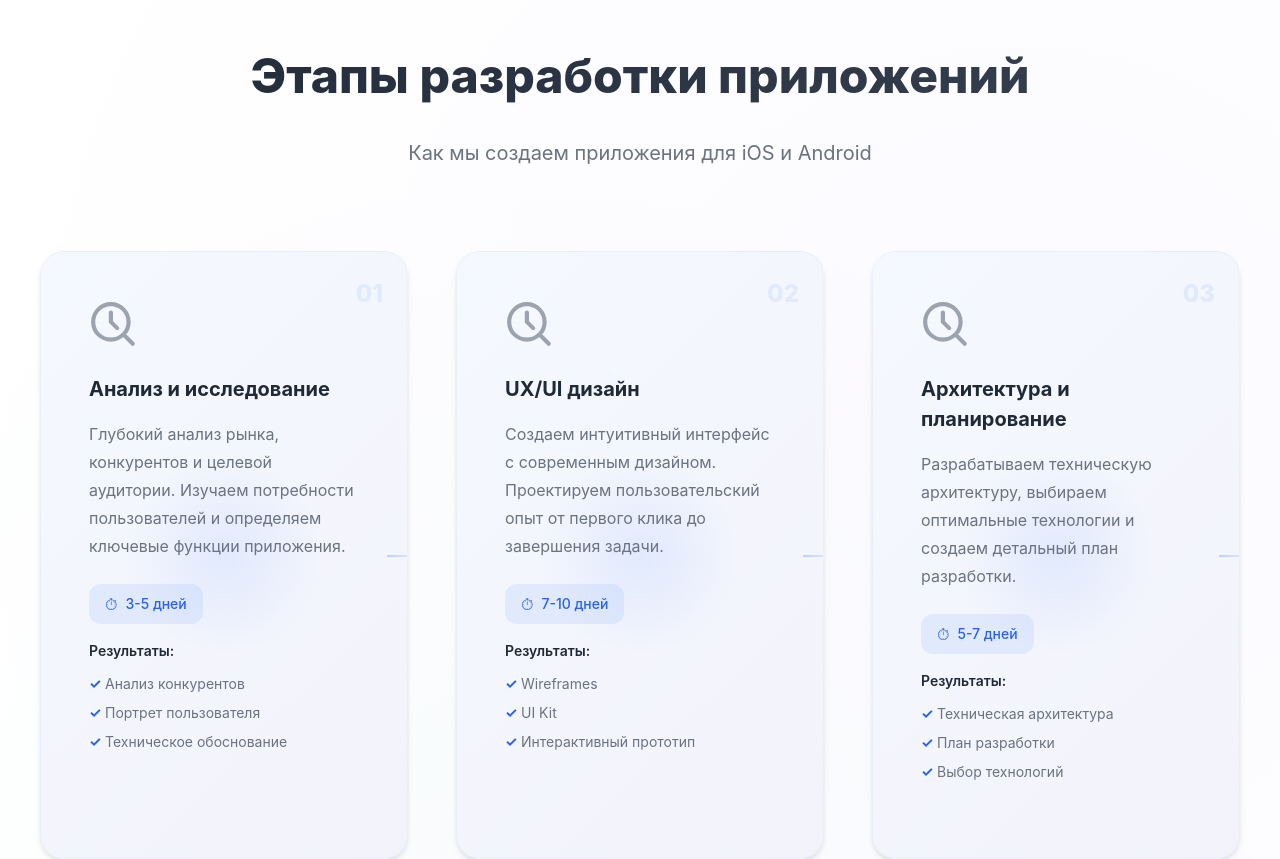
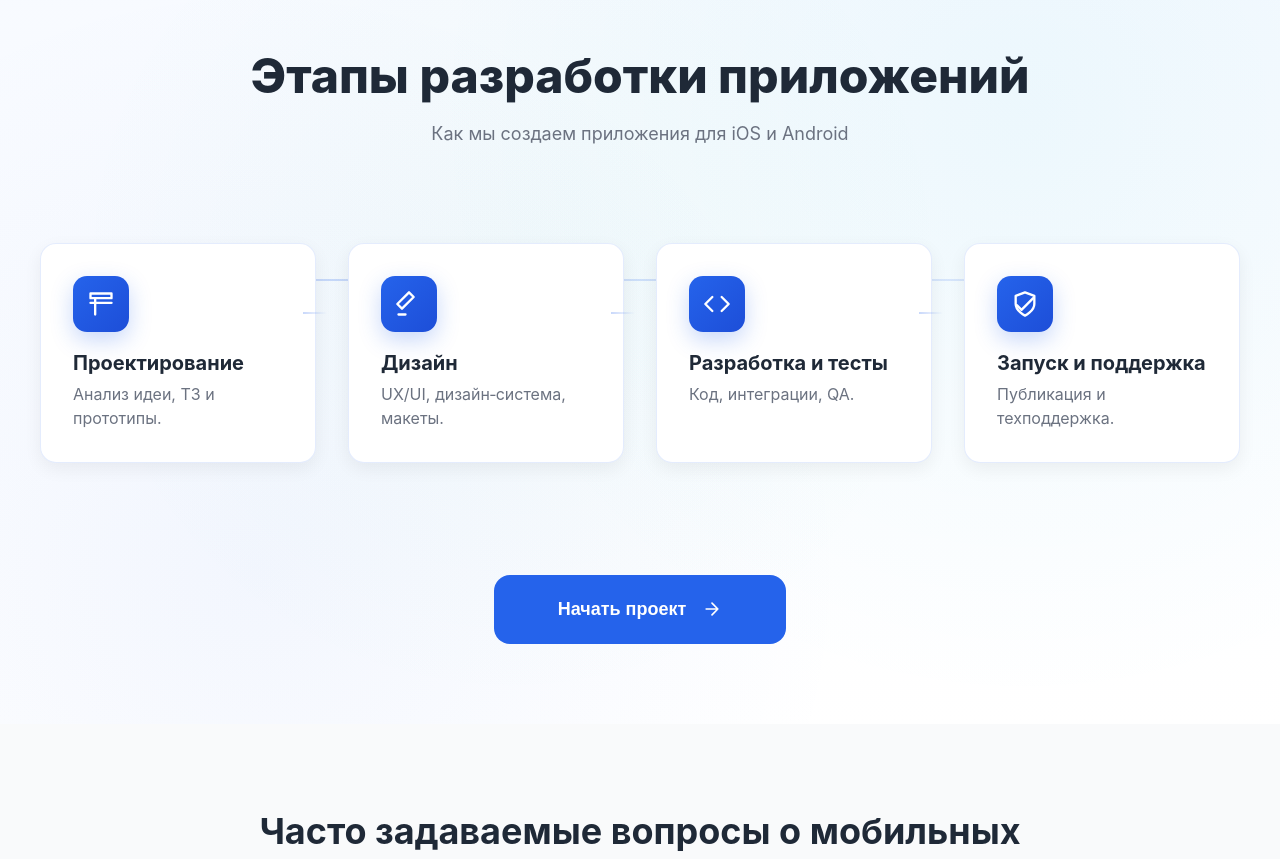
Before and after one commit to MarkZhukovskiy/Studio, a React (Create React App) app: page / in a window 1280 px wide. Shown: the part 5380-6239 px from the top of the page. Built offline with nearby package versions, Linux system fonts and the light colour scheme; the HTML template or start-up script is replaced by a standard one.

Commit message:
feat(development-stages): redesign to 4-step roadmap with icons, blue accents, timeline layout and scroll animations

```diff
--- a/src/components/DevelopmentStages/DevelopmentStages.jsx
+++ b/src/components/DevelopmentStages/DevelopmentStages.jsx
@@ -1,99 +1,74 @@
 import React, { useEffect, useRef } from 'react';
 import styles from './DevelopmentStages.module.css';
+
+const IconDesign = () => (
+  <svg viewBox="0 0 24 24" width="24" height="24" fill="none" stroke="currentColor" strokeWidth="2" strokeLinecap="round" strokeLinejoin="round">
+    <path d="M12 2l4 4-10 10-4-4L12 2z"/>
+    <path d="M3 21h6"/>
+  </svg>
+);
+
+const IconPlan = () => (
+  <svg viewBox="0 0 24 24" width="24" height="24" fill="none" stroke="currentColor" strokeWidth="2" strokeLinecap="round" strokeLinejoin="round">
+    <path d="M3 3h18v4H3z"/>
+    <path d="M7 7v14"/>
+    <path d="M3 11h18"/>
+  </svg>
+);
+
+const IconCode = () => (
+  <svg viewBox="0 0 24 24" width="24" height="24" fill="none" stroke="currentColor" strokeWidth="2" strokeLinecap="round" strokeLinejoin="round">
+    <path d="M16 18l6-6-6-6"/>
+    <path d="M8 6l-6 6 6 6"/>
+  </svg>
+);
+
+const IconLaunch = () => (
+  <svg viewBox="0 0 24 24" width="24" height="24" fill="none" stroke="currentColor" strokeWidth="2" strokeLinecap="round" strokeLinejoin="round">
+    <path d="M5 13l4 4L19 7"/>
+    <path d="M12 22s8-4 8-10V5l-8-3-8 3v7c0 6 8 10 8 10z"/>
+  </svg>
+);
 
 const DevelopmentStages = ({ data, onOpenModal }) => {
   const { title, subtitle } = data;
   const sectionRef = useRef(null);
 
   useEffect(() => {
-    const observer = new IntersectionObserver(
-      (entries) => {
-        entries.forEach((entry) => {
-          if (entry.isIntersecting) {
-            entry.target.classList.add(styles.visible);
-          }
-        });
-      },
-      { threshold: 0.1 }
-    );
-
-    if (sectionRef.current) {
-      const stageItems = sectionRef.current.querySelectorAll('[class*="stageCard"]');
-      if (stageItems) {
-        stageItems.forEach((item, index) => {
-          item.style.animationDelay = `${index * 0.15}s`;
-          observer.observe(item);
-        });
-      }
-    }
-
+    const container = sectionRef.current;
+    if (!container) return;
+    const items = Array.from(container.querySelectorAll(`.${styles.item}`));
+    const observer = new IntersectionObserver((entries) => {
+      entries.forEach(e => { if (e.isIntersecting) e.target.classList.add(styles.inView); });
+    }, { threshold: 0.15 });
+    items.forEach(i => observer.observe(i));
     return () => observer.disconnect();
   }, []);
 
-  // Новый контент для этапов
-  const customStages = [
+  const steps = [
     {
       id: 1,
-      title: "Анализ и исследование",
-      description: "Глубокий анализ рынка, конкурентов и целевой аудитории. Изучаем потребности пользователей и определяем ключевые функции приложения.",
-      duration: "3-5 дней",
-      deliverables: ["Анализ конкурентов", "Портрет пользователя", "Техническое обоснование"]
+      icon: <IconPlan />,
+      title: 'Проектирование',
+      desc: 'Анализ идеи, ТЗ и прототипы.'
     },
     {
       id: 2,
-      title: "UX/UI дизайн",
-      description: "Создаем интуитивный интерфейс с современным дизайном. Проектируем пользовательский опыт от первого клика до завершения задачи.",
-      duration: "7-10 дней",
-      deliverables: ["Wireframes", "UI Kit", "Интерактивный прототип"]
+      icon: <IconDesign />,
+      title: 'Дизайн',
+      desc: 'UX/UI, дизайн‑система, макеты.'
     },
     {
       id: 3,
-      title: "Архитектура и планирование",
-      description: "Разрабатываем техническую архитектуру, выбираем оптимальные технологии и создаем детальный план разработки.",
-      duration: "5-7 дней",
-      deliverables: ["Техническая архитектура", "План разработки", "Выбор технологий"]
+      icon: <IconCode />,
+      title: 'Разработка и тесты',
+      desc: 'Код, интеграции, QA.'
     },
     {
       id: 4,
-      title: "Разработка MVP",
-      description: "Создаем минимально жизнеспособный продукт с основным функционалом. Используем современные технологии и лучшие практики.",
-      duration: "15-25 дней",
-      deliverables: ["Рабочее приложение", "Основной функционал", "API интеграции"]
-    },
-    {
-      id: 5,
-      title: "Тестирование и оптимизация",
-      description: "Комплексное тестирование на всех устройствах и платформах. Оптимизируем производительность и исправляем ошибки.",
-      duration: "7-10 дней",
-      deliverables: ["Тестирование", "Оптимизация", "Исправление багов"]
-    },
-    {
-      id: 6,
-      title: "Публикация в сторах",
-      description: "Подготавливаем приложение к публикации, создаем описания и скриншоты. Размещаем в App Store и Google Play.",
-      duration: "3-5 дней",
-      deliverables: ["Публикация в сторах", "Оптимизация ASO", "Описание приложения"]
-    },
-    {
-      id: 7,
-      title: "Маркетинг и продвижение",
-      description: "Разрабатываем стратегию продвижения, создаем рекламные кампании и привлекаем первых пользователей.",
-      duration: "10-15 дней",
-      deliverables: ["Маркетинговая стратегия", "Рекламные кампании", "PR активность"]
-    },
-    {
-      id: 8,
-      title: "Аналитика и улучшения",
-      description: "Настраиваем аналитику, отслеживаем ключевые метрики и вносим улучшения на основе данных пользователей.",
-      duration: "5-7 дней",
-      deliverables: ["Настройка аналитики", "Отчеты по метрикам", "План улучшений"]
-    },
-    {
-      id: 9,
-      title: "Поддержка и развитие",
-      description: "Обеспечиваем техническую поддержку, обновляем приложение и добавляем новый функционал на основе обратной связи.",
-      duration: "Постоянно",
-      deliverables: ["Техподдержка", "Обновления", "Новые функции"]
+      icon: <IconLaunch />,
+      title: 'Запуск и поддержка',
+      desc: 'Публикация и техподдержка.'
     }
   ];
 
@@ -105,47 +80,13 @@ const DevelopmentStages = ({ data, onOpenModal }) => {
           <p className={styles.subtitle}>{subtitle}</p>
         </div>
 
-        <div className={styles.stagesContainer}>
-          <div className={styles.stagesGrid}>
-            {customStages.map((stage, index) => (
-              <div
-                key={stage.id}
-                className={styles.stageCard}
-              >
-                <div className={styles.stageBackground}>
-                  <div className={styles.stageNumber}>{String(index + 1).padStart(2, '0')}</div>
-                  <div className={styles.stageGlow}></div>
-                </div>
-
-                <div className={styles.stageContent}>
-                  <div className={styles.stageIcon}>
-                    <svg viewBox="0 0 24 24" fill="none" className={styles.stageSvg}>
-                      <path d="M21 21L16.514 16.506L21 21ZM19 10.5C19 15.194 15.194 19 10.5 19C5.806 19 2 15.194 2 10.5C2 5.806 5.806 2 10.5 2C15.194 2 19 5.806 19 10.5Z" stroke="currentColor" strokeWidth="2" strokeLinecap="round" strokeLinejoin="round"/>
-                      <path d="M10.5 6V10.5L13.5 13.5" stroke="currentColor" strokeWidth="2" strokeLinecap="round" strokeLinejoin="round"/>
-                    </svg>
-                  </div>
-
-                  <h3 className={styles.stageTitle}>{stage.title}</h3>
-                  <p className={styles.stageDescription}>{stage.description}</p>
-
-                  <div className={styles.stageMeta}>
-                    <div className={styles.stageDuration}>
-                      <span className={styles.durationIcon}>⏱</span>
-                      {stage.duration}
-                    </div>
-
-                    <div className={styles.stageDeliverables}>
-                      <h4>Результаты:</h4>
-                      <ul>
-                        {stage.deliverables.map((item, idx) => (
-                          <li key={idx}>{item}</li>
-                        ))}
-                      </ul>
-                    </div>
-                  </div>
-                </div>
-
-                <div className={styles.stageConnector}></div>
+        <div className={styles.timeline}>
+          <div className={styles.items}>
+            {steps.map((s, i) => (
+              <div key={s.id} className={styles.item} style={{ animationDelay: `${i * 0.1}s` }}>
+                <div className={styles.icon}>{s.icon}</div>
+                <h3 className={styles.itemTitle}>{s.title}</h3>
+                <p className={styles.itemDesc}>{s.desc}</p>
               </div>
             ))}
           </div>
--- a/src/components/DevelopmentStages/DevelopmentStages.module.css
+++ b/src/components/DevelopmentStages/DevelopmentStages.module.css
@@ -1,7 +1,8 @@
+/* Roadmap redesign */
 .developmentStages {
   position: relative;
   padding: var(--spacing-4xl) var(--spacing-lg);
-  background: #FFFFFF;
+  background: linear-gradient(180deg, #F7FAFF 0%, #FFFFFF 100%);
   overflow: hidden;
 }
 
@@ -13,9 +14,9 @@
   right: 0;
   bottom: 0;
   background:
-    radial-gradient(circle at 20% 80%, rgba(59, 130, 246, 0.03) 0%, transparent 50%),
-    radial-gradient(circle at 80% 20%, rgba(139, 92, 246, 0.03) 0%, transparent 50%),
-    radial-gradient(circle at 40% 40%, rgba(16, 185, 129, 0.02) 0%, transparent 50%);
+    radial-gradient(circle at 20% 80%, rgba(37, 99, 235, 0.05) 0%, transparent 50%),
+    radial-gradient(circle at 80% 20%, rgba(6, 182, 212, 0.05) 0%, transparent 50%),
+    radial-gradient(circle at 40% 40%, rgba(16, 185, 129, 0.03) 0%, transparent 50%);
   pointer-events: none;
 }
 
@@ -29,29 +30,126 @@
 
 .header {
   text-align: center;
-  margin-bottom: var(--spacing-4xl);
+  margin-bottom: var(--spacing-3xl);
 }
 
 .title {
   font-size: var(--font-size-5xl);
   font-weight: var(--font-weight-extrabold);
   color: var(--text-primary);
-  margin: 0 0 var(--spacing-lg) 0;
-  background: linear-gradient(135deg, #1F2937 0%, #374151 100%);
-  -webkit-background-clip: text;
-  -webkit-text-fill-color: transparent;
-  background-clip: text;
+  margin: 0 0 var(--spacing-sm) 0;
 }
 
 .subtitle {
+  font-size: var(--font-size-lg);
+  color: var(--text-secondary);
+  margin: 0 auto;
+  max-width: 720px;
+}
+
+/* Timeline */
+.timeline {
+  position: relative;
+  padding: var(--spacing-xl) 0;
+}
+
+/* Horizontal line on desktop */
+.timeline::before {
+  content: '';
+  position: absolute;
+  left: 0;
+  right: 0;
+  top: 68px;
+  height: 2px;
+  background: linear-gradient(90deg, rgba(37,99,235,0.25) 0%, rgba(37,99,235,0.1) 100%);
+  border-radius: 2px;
+}
+
+.items {
+  display: grid;
+  grid-template-columns: repeat(4, 1fr);
+  gap: var(--spacing-xl);
+}
+
+.item {
+  position: relative;
+  background: #FFFFFF;
+  border: 1px solid rgba(37, 99, 235, 0.12);
+  border-radius: var(--radius-xl);
+  padding: var(--spacing-xl);
+  box-shadow: 0 6px 18px rgba(0,0,0,0.06);
+  transition: transform var(--transition-normal), box-shadow var(--transition-normal), border-color var(--transition-normal);
+  opacity: 0;
+  transform: translateY(18px);
+}
+
+.inView { animation: fadeUp 0.6s ease forwards; }
+
+.item:hover {
+  transform: translateY(-4px);
+  box-shadow: 0 14px 32px rgba(37,99,235,0.15);
+  border-color: var(--primary-color);
+}
+
+.icon {
+  width: 56px;
+  height: 56px;
+  border-radius: 14px;
+  background: linear-gradient(135deg, var(--primary-color), #1D4ED8);
+  color: #fff;
+  display: inline-flex;
+  align-items: center;
+  justify-content: center;
+  margin-bottom: var(--spacing-md);
+  box-shadow: 0 8px 22px rgba(37,99,235,0.25);
+}
+
+.icon svg { width: 28px; height: 28px; }
+
+.itemTitle {
   font-size: var(--font-size-xl);
+  font-weight: var(--font-weight-bold);
+  color: var(--text-primary);
+  margin: 0 0 var(--spacing-xs) 0;
+}
+
+.itemDesc {
+  font-size: var(--font-size-base);
   color: var(--text-secondary);
   margin: 0;
-  max-width: 600px;
-  margin: 0 auto;
-  line-height: var(--line-height-relaxed);
 }
 
+/* Connectors per card (for visual continuity) */
+.item::after {
+  content: '';
+  position: absolute;
+  top: 68px;
+  right: -12px;
+  width: 24px;
+  height: 2px;
+  background: linear-gradient(90deg, rgba(37,99,235,0.25) 0%, rgba(37,99,235,0) 100%);
+  display: block;
+}
+
+.items .item:last-child::after { display: none; }
+
+@keyframes fadeUp {
+  from { opacity: 0; transform: translateY(18px); }
+  to { opacity: 1; transform: translateY(0); }
+}
+
+/* Mobile */
+@media (max-width: 1024px) {
+  .items { grid-template-columns: 1fr 1fr; }
+}
+
+@media (max-width: 768px) {
+  .timeline::before { display: none; }
+  .items { grid-template-columns: 1fr; gap: var(--spacing-lg); }
+  .item::after { display: none; }
+}
+
+/* Keep existing CTA styles below */
 .stagesContainer {
   position: relative;
 }
```
